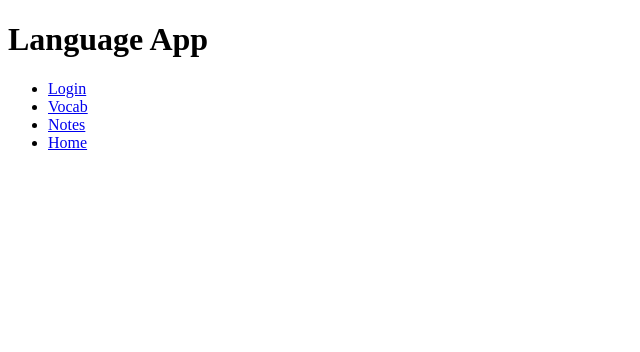
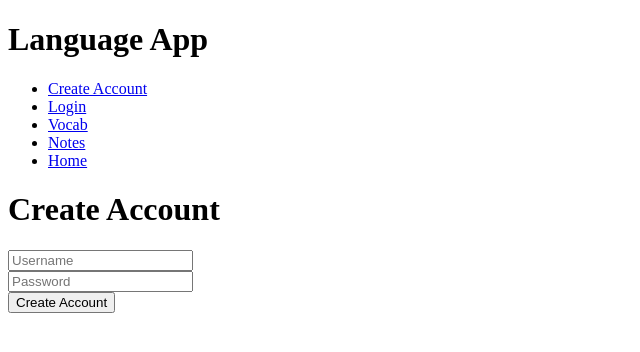
Before and after one commit to francescahhh/iDioma-frontend, a React (Create React App) app: page /createaccount in a window 1280 px wide. Shown: the top 352 px of the page, without its empty margins (0-640 px from the left). Built offline with nearby package versions, Linux system fonts and the light colour scheme.

Commit message:
added create account auth stuff

```diff
--- a/src/components/App.js
+++ b/src/components/App.js
@@ -2,6 +2,7 @@ import React from "react";
 import { Routes, Route, Link } from "react-router-dom";
 import Home from "./Home";
 import Vocab from "./Vocab";
+import CreateAccount from "./CreateAccount";
 import Login from "./Login";
 import Notes from "./Notes";
 import NavBar from "./NavBar";
@@ -15,6 +16,7 @@ function App() {
         <Route path="/vocab" element={<Vocab />} />
         <Route path="/notes" element={<Notes />} />
         <Route path="/login" element={<Login />} />
+        <Route path="/createaccount" element={<CreateAccount />} />
         <Route path="/" element={<Home />}/>
       </Routes>
       </div>
--- /dev/null
+++ b/src/components/CreateAccount.js
@@ -0,0 +1,52 @@
+import { useState } from "react";
+import React from "react";
+
+const API = 'http://localhost:3000/api/v1'
+
+function CreateAccount() {
+    const [username, setUsername] = useState('')
+    const [password, setPassword] = useState('')
+
+    function submitNewAccount(e) {
+        e.preventDefault()
+        fetch(`${API}/users`, {
+            method: 'POST',
+            headers: {
+                Accepts: 'application/json',
+                'Content-type': 'application/json',
+            },
+            body: JSON.stringify( { user: {username, password} } )
+        })
+        .then((res) => res.json())
+        .then(console.log);
+    }
+
+    return (
+        <div>
+            <h1>Create Account</h1>
+            <form onSubmit={submitNewAccount}>
+                <div>
+                    <input
+                    type="text"
+                    value={username}
+                    onChange={e => setUsername(e.target.value)} name="username"
+                    placeholder="Username"
+                    />
+                </div>
+                <div>
+                    <input
+                    type="password"
+                    value={password}
+                    onChange={e => setPassword(e.target.value)} name="password"
+                    placeholder="Password"
+                     />
+                </div>
+                <button type="submit"
+                >Create Account
+                </button>
+            </form>
+        </div>
+    );
+}
+
+export default CreateAccount;
--- a/src/components/NavBar.js
+++ b/src/components/NavBar.js
@@ -11,6 +11,16 @@ function NavBar() {
   return (
     <nav>
       <ul>
+      <li>
+          <NavLink
+            to="createaccount"
+            style={({ isActive }) =>
+              isActive ? activeStyle : undefined
+            }
+          >
+            Create Account
+          </NavLink>
+        </li>
       <li>
           <NavLink
             to="login"
--- a/src/components/Notes.js
+++ b/src/components/Notes.js
@@ -5,7 +5,7 @@ import NoteForm from "./NoteForm";
 function Notes() {
     return (
       <div>
-        <h1>This is my notes component!</h1>
+        <h1>Notes Page</h1>
         <NoteForm />
         <NoteCard />
       </div>
--- a/src/components/Vocab.js
+++ b/src/components/Vocab.js
@@ -5,7 +5,7 @@ import VocabForm from "./VocabForm";
 function Vocab() {
     return (
       <div>
-        <h1>This is my vocab component!</h1>
+        <h1>Vocab Page</h1>
         <VocabForm />
         <VocabCard />
         <VocabCard />
```
